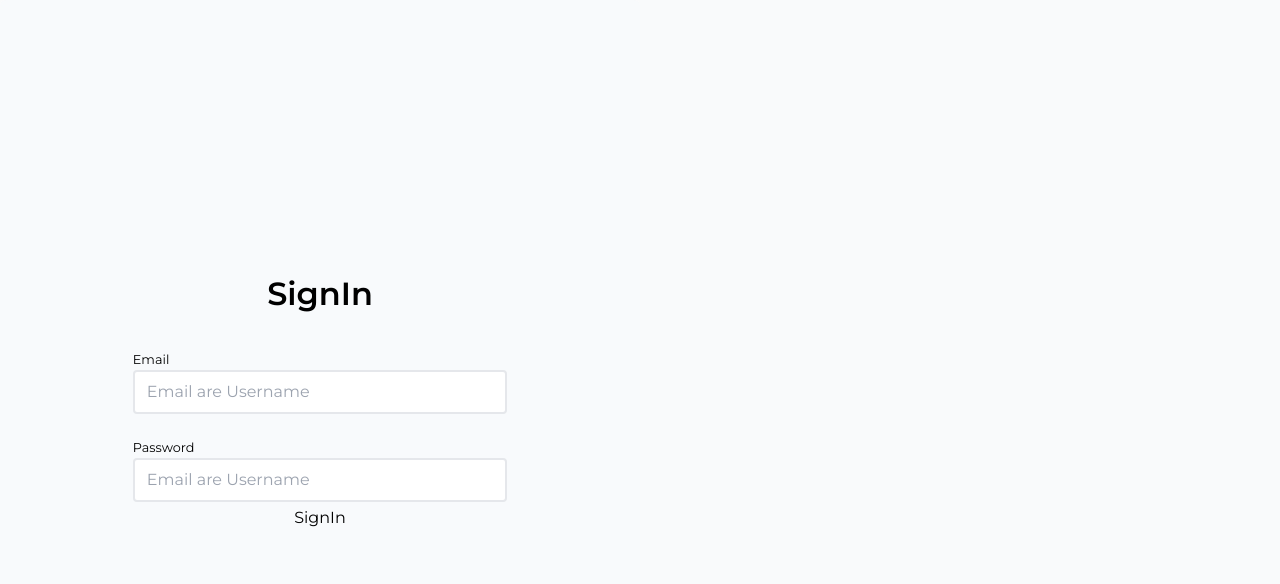
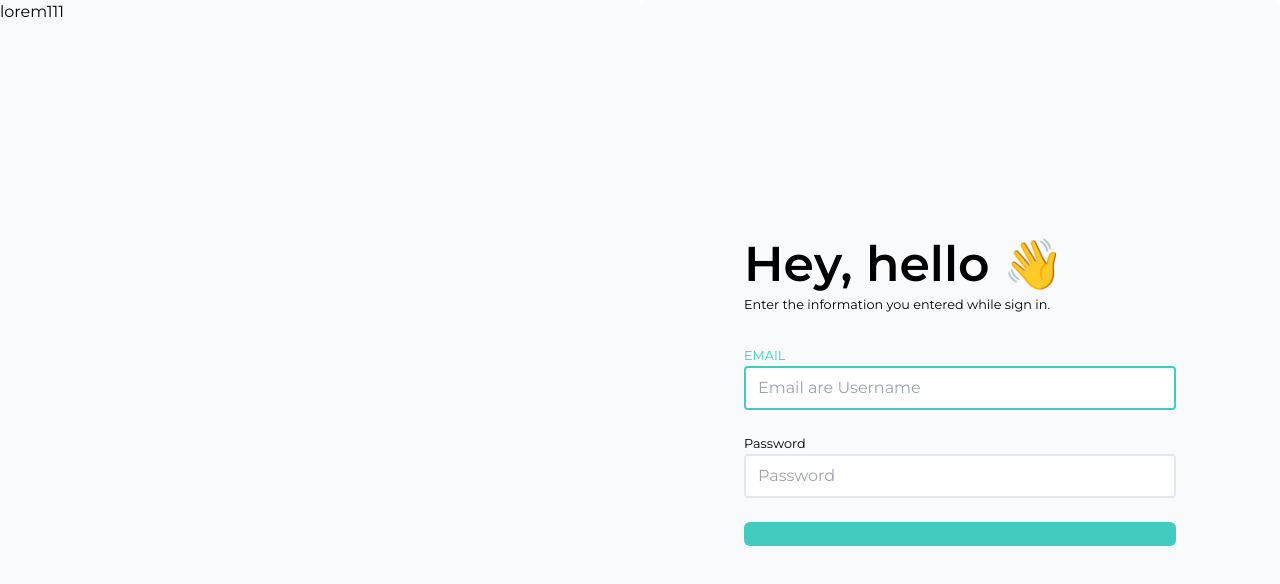
Before and after one commit to PawaOx4th/react-ts-e-commerce-app, a React (Vite) app: page /signIn in a window 1280 px wide. Shown: the top 584 px of the page. Built offline with nearby package versions, Linux system fonts and the light colour scheme.

Commit message:
refactor: 💡 Styling layout

```diff
--- a/auto-imports.d.ts
+++ b/auto-imports.d.ts
@@ -1,5 +1,5 @@
 // Generated by 'unplugin-auto-import'
 export {}
 declare global {
-  const clsx: typeof import("clsx")["clsx"]
+  const clsx: typeof import('clsx')['clsx']
 }
--- a/src/components/FormTemplate.tsx
+++ b/src/components/FormTemplate.tsx
@@ -3,11 +3,6 @@ import React, { useId } from "react"
 import styled from "styled-components"
 import { Input, Label } from "./atom"
 import clsx from "clsx"
-
-const TitleText = styled.span`
-  font-size: 2rem;
-  font-weight: 600;
-`
 
 export type ContainerStylePropTypes = { bgColor?: string }
 const Container = styled.div<ContainerStylePropTypes>`
@@ -24,7 +19,7 @@ const Container = styled.div<ContainerStylePropTypes>`
 `
 
 type FormTemplatePropTypes = {
-  title: string
+  title?: string
   email: string
   password: string
   onChange: (value: string, type: keyof InformationFormType) => void
@@ -44,11 +39,12 @@ function FormTemplate({
 
   return (
     <Container bgColor={bgColor}>
-      <div>
-        <TitleText>{title}</TitleText>
+      <div className={clsx("text-left", "w-full sm:w-[90%] md:w-[75%]")}>
+        <h1 className={clsx("font-semibold m-0")}>{title || "Hey, hello 👋"}</h1>
+        <small className='mt-5 block'>Enter the information you entered while sign in.</small>
       </div>
       <form
-        className={clsx("flex", "flex-col", "gap-1", "w-full sm:w-[65%]")}
+        className={clsx("flex", "flex-col", "gap-1", "w-full sm:w-[90%] md:w-[75%]")}
         onSubmit={(e) => {
           e.preventDefault()
           onSubmit(email, password)
@@ -61,6 +57,7 @@ function FormTemplate({
             id={emailId}
             required
             value={email}
+            autoFocus
             placeholder={"Email are Username"}
             onChange={(e) => {
               onChange(e.target.value, "email")
@@ -93,7 +90,7 @@ function FormTemplate({
             id={passwordId}
             required
             value={password}
-            placeholder={"Email are Username"}
+            placeholder={"Password"}
             onChange={(e) => {
               onChange(e.target.value, "password")
             }}
@@ -118,7 +115,12 @@ function FormTemplate({
           </Label>
         </div>
 
-        <button type='submit'>{title}</button>
+        <button
+          type='submit'
+          className={clsx("mt-5 py-3", "bg-main-primary rounded-md outline-none", "w-full h-auto")}
+        >
+          <span className={clsx("text-white font-semibold tracking-wider uppercase")}>{title}</span>
+        </button>
       </form>
     </Container>
   )
--- a/src/pages/SignIn.tsx
+++ b/src/pages/SignIn.tsx
@@ -24,17 +24,16 @@ function SignIn({}: SignInPropsType) {
     <div className={clsx("min-h-screen w-full relative", "grid grid-flow-row grid-cols-12")}>
       <div
         className={clsx(
-          "col-span-full md:col-span-6",
-          "absolute -z-10 md:block",
+          "col-span-full  md:col-span-3 lg:col-span-6",
+          "absolute -z-10 sm:relative sm:z-0",
           "w-full min-h-screen",
           "bg-gray-50",
         )}
       >
         lorem111
       </div>
-      <div className={clsx("col-span-full md:col-span-6")}>
+      <div className={clsx("col-span-full md:col-span-9 lg:col-span-6")}>
         <FormTemplate
-          title={"SignIn"}
           onSubmit={(email: string, password: string) => onSubmitForm(email, password)}
           email={informationForm.email}
           password={informationForm.password}
```
